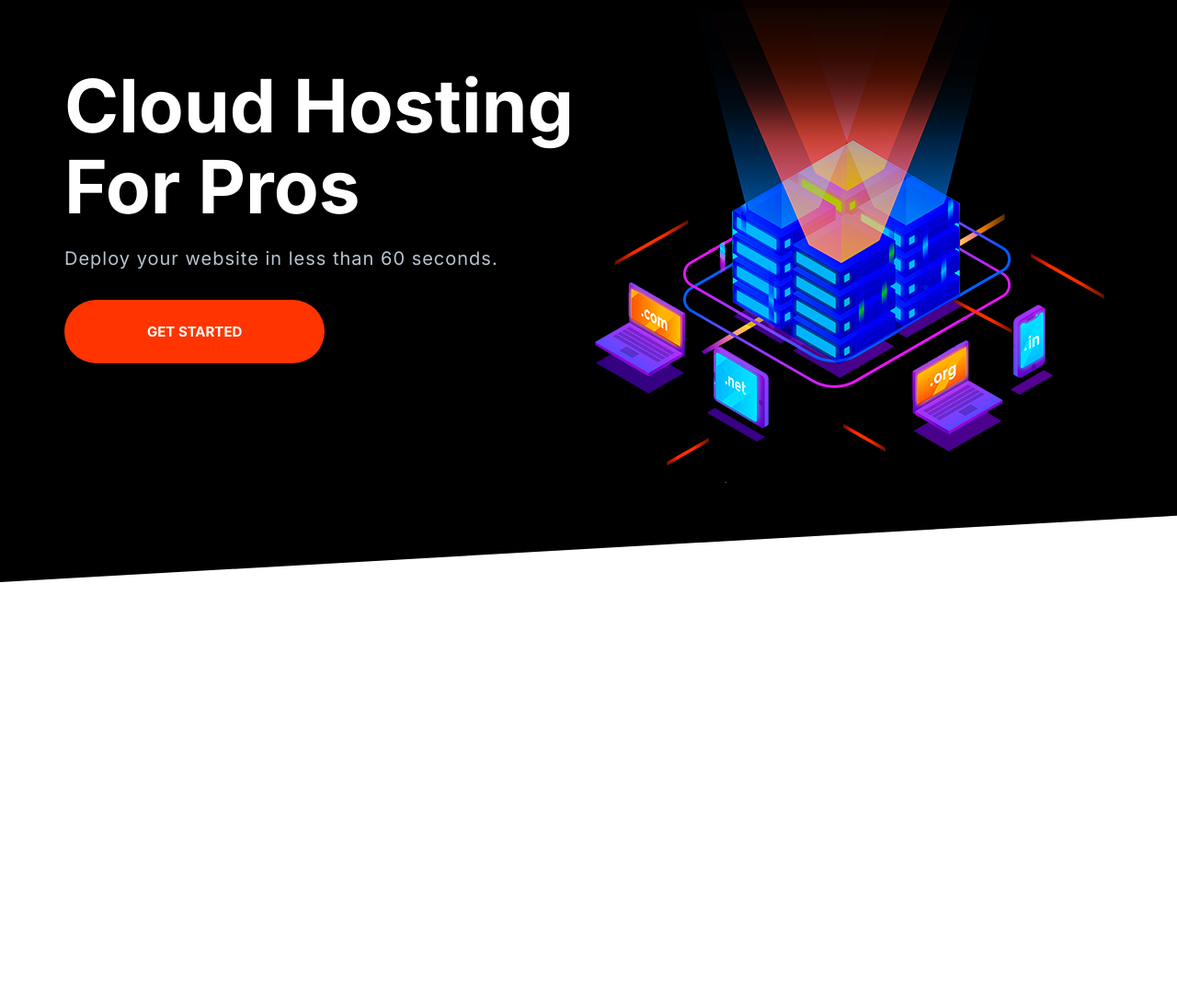
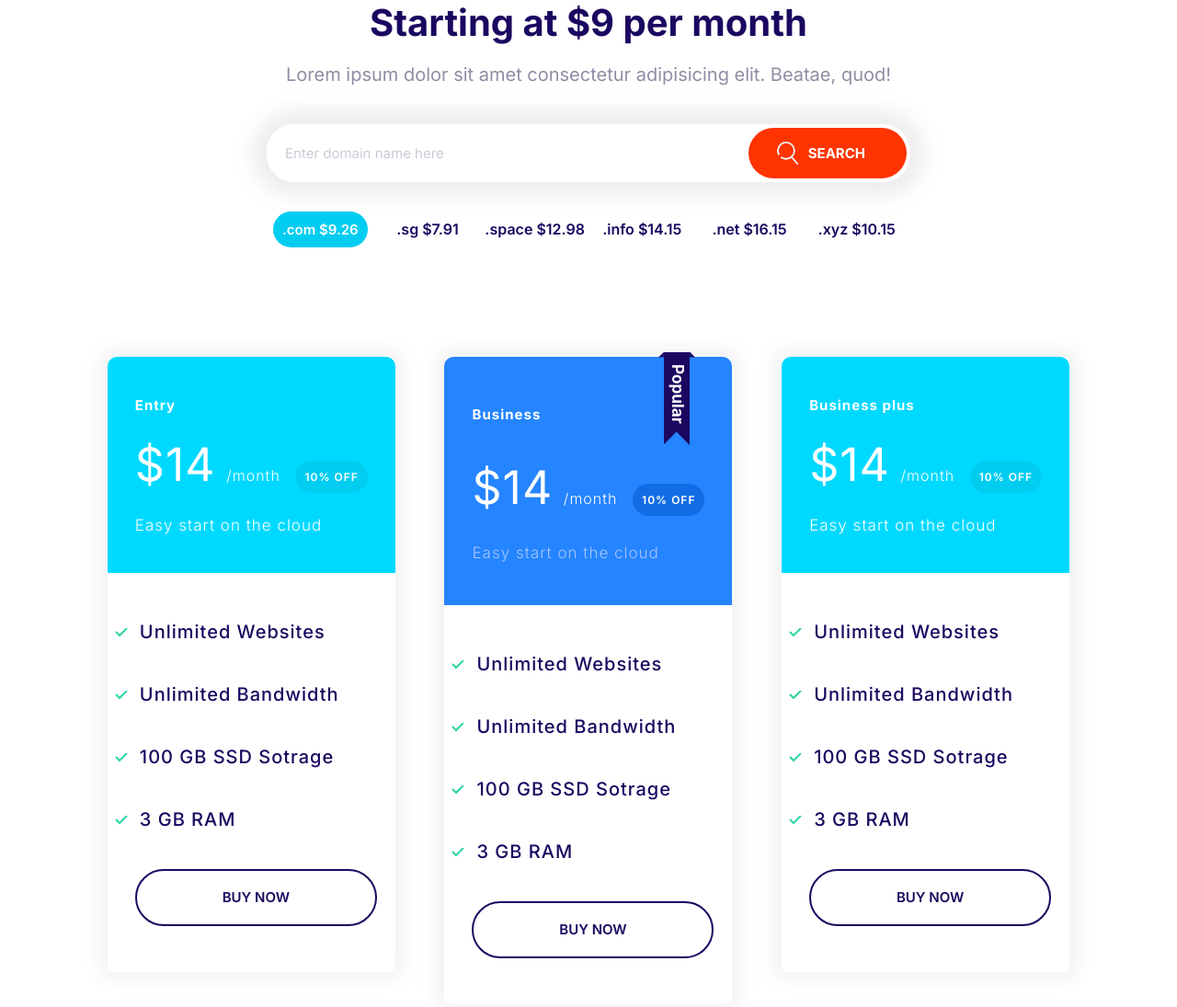
Before and after one commit to pavlikkkkk/pavlikkkkk.github.io, a plain HTML site: page index.html in a window 1280 px wide. Shown: the part 90-1185 px from the top of the page at 92% size. Before the commit the page ends 800 px from the top, so only its background shows below. Drawn offline with Linux system fonts and the light colour scheme.

Commit message:
set the rules for plans fully.

```diff
--- a/css/styles.css
+++ b/css/styles.css
@@ -98,7 +98,7 @@ a {
 /* Badges */
 .badge {
   border-radius: 25px;
-  padding: 0.5rem 2rem;
+  padding: 1rem 1rem;
   font-weight: 600;
   white-space: nowrap;
   font-size: 2rem;
@@ -131,6 +131,7 @@ a {
 /* Lists */
 .list {
   list-style: none;
+  padding-inline-start: 0;
   padding-left: none;
   color: var(--color-headings);
 }
@@ -302,7 +303,7 @@ a {
 .input-group .input {
   border: none;
   flex-grow: 1;
-  padding: 1.5rem 1rem;
+  padding: 1.5rem 2rem;
 }
 
 .input-group .button {
@@ -322,11 +323,15 @@ a {
   overflow: visible;
 }
 
-.card__header,
-.card__body {
+.card__header {
   padding: 2rem 3rem;
+  border-top-right-radius: 10px;
+  border-top-left-radius: 10px;
 }
 
+.card__body {
+  padding: 3rem 2rem 5rem 3rem;
+}
 .card--primary .card__header {
   background-color: var(--color-primary);
   color: #fff;
@@ -353,13 +358,13 @@ a {
 
 .plan__price {
   font-size: 6rem;
-  margin-right: 1rem;
+  margin-right: 0.5rem;
 }
 
 .plan__billing-cycle {
   font-weight: 300;
   font-size: 2.4rem;
-  margin-right: 2rem;
+  margin-right: 1rem;
 }
 
 .plan__description {
@@ -736,3 +741,65 @@ a {
     align-self: center;
   }
 }
+
+/* Domain blocks */
+
+.block-domain .input-group {
+  box-shadow: 0 0 20px 15px rgba(235, 235, 235, 0.897);
+  border: none;
+  max-width: 700px;
+  margin: 5rem auto 6rem auto;
+}
+
+.block-domain__prices {
+  display: grid;
+  grid-template-columns: 1fr 1fr 1fr;
+  grid-template-rows: 6rem 6rem;
+  font-size: 2rem;
+  font-weight: 600;
+  justify-items: center;
+  max-width: 700px;
+  margin: 0 auto;
+}
+
+@media screen and (min-width: 1024px) {
+  .block-domain__prices {
+    font-size: 1.6rem;
+    grid-template-columns: repeat(auto-fit, minmax(10rem, 1fr));
+  }
+  .block-domain .input-group {
+    margin: 4rem auto 4rem auto;
+  }
+}
+
+/* Plans block */
+
+.domains {
+  margin-top: 3rem;
+}
+
+.plans-block {
+  margin: 0 auto;
+  max-width: 80rem;
+}
+
+@media screen and (min-width: 1024px) {
+  .plans-block:hover {
+    transform: scale(1.05);
+    box-shadow: 0 0 20px rgba(207, 207, 207, 0.897);
+    transition: 0.5s ease-in-out;
+  }
+
+  .domains {
+    display: flex;
+    justify-content: space-around;
+  }
+  .plans-block {
+    margin: 0 1.5rem;
+  }
+
+  .plans-block .card {
+    min-width: 31rem;
+    max-width: 35rem;
+  }
+}
--- a/index.html
+++ b/index.html
@@ -13,25 +13,87 @@
     <link rel="stylesheet" href="css/styles.css" />
   </head>
   <body>
-    <section class="block block--dark block--skewed-left hero">
-      <div class="container grid grid--1x2">
-        <header class="block__header hero__content">
-          <h1 class="block__heading">Cloud Hosting For Pros</h1>
-          <p class="hero__tagline">
-            Deploy your website in less than 60 seconds.
-          </p>
-          <a href="/" class="button button--hero button--stretched"
-            >Get Started</a
-          >
-        </header>
-        <picture>
-          <source type="image/webp"
-          srcset="/images/banner1x.webp 1x, /images/banner2x.webp 2x">
-          <source type="image/png"
-          srcset="/images/banner1x.png 1x, /images/banner2x.png 2x">
-          <img class="hero__image" src="/images/banner.png" alt="" />
-        </picture>
+    <section class="block container block-domain">
+      <header class="block__header">
+        <h2>Starting at $9 per month</h2>
+        <p>Lorem ipsum dolor sit amet consectetur adipisicing elit. Beatae, quod!</p>
+      </header>
+      <div class="input-group">
+        <input type="text" class="input" placeholder="Enter domain name here" />
+        <button class="button button--search">
+          <img class="search" src="/images/search.svg" alt="search" /> Search
+        </button>
       </div>
-    </section>
-  </body>
+      <ul class="list block-domain__prices">
+        <li><span class="badge badge--secondary">.com $9.26</span></li>
+        <li>.sg $7.91</li>
+        <li>.space $12.98</li>
+        <li>.info $14.15</li>
+        <li>.net $16.15</li>
+        <li>.xyz $10.15</li>
+      </ul>
+      <section class="container domains">
+        <div class="plan plans-block">
+          <div class="card card--secondary">
+            <header class="card__header">
+              <h3 class="plan plan__name">Entry</h3>
+              <span class="plan plan__price">$14</span>
+        <span class="plan plan__billing-cycle">/month</span>
+        <span class="badge badge--secondary badge--small">10% OFF</span>
+        <span class="plan plan__description">Easy start on the cloud</span>
+      </header>
+      <div class="card__body">
+        <ul class="list list--tick">
+          <li class="list__item">Unlimited Websites</li>
+          <li class="list__item">Unlimited Bandwidth</li>
+          <li class="list__item">100 GB SSD Sotrage</li>
+          <li class="list__item">3 GB RAM</li>
+        </ul>
+        <button class="button button--sell">Buy Now</button>
+      </div>
+    </div>
+  </div>
+  <div class="plan plan--popular plans-block">
+  <div class="card card--primary">
+    <header class="card__header">
+      <h3 class="plan plan__name">Business</h3>
+      <span class="plan plan__price">$14</span>
+      <span class="plan plan__billing-cycle">/month</span>
+      <span class="badge badge--primary badge--small">10% OFF</span>
+      <span class="plan plan__description">Easy start on the cloud</span>
+    </header>
+    <div class="card__body">
+      <ul class="list list--tick">
+        <li class="list__item">Unlimited Websites</li>
+        <li class="list__item">Unlimited Bandwidth</li>
+        <li class="list__item">100 GB SSD Sotrage</li>
+        <li class="list__item">3 GB RAM</li>
+      </ul>
+      <button class="button button--sell">Buy Now</button>
+    </div>
+  </div>
+</div>
+<div class="plan plans-block">
+  <div class="card card--secondary">
+    <header class="card__header">
+      <h3 class="plan plan__name">Business plus</h3>
+      <span class="plan plan__price">$14</span>
+      <span class="plan plan__billing-cycle">/month</span>
+      <span class="badge badge--secondary badge--small">10% OFF</span>
+      <span class="plan plan__description">Easy start on the cloud</span>
+    </header>
+    <div class="card__body">
+      <ul class="list list--tick">
+        <li class="list__item">Unlimited Websites</li>
+        <li class="list__item">Unlimited Bandwidth</li>
+        <li class="list__item">100 GB SSD Sotrage</li>
+        <li class="list__item">3 GB RAM</li>
+      </ul>
+      <button class="button button--sell">Buy Now</button>
+    </div>
+  </div>
+</div>
+</section>
+</section>
+</body>
 </html>
```
Also changed, not shown: components/hero.html (+1 -1 lines), components/plans.html (+2 -2 lines).
